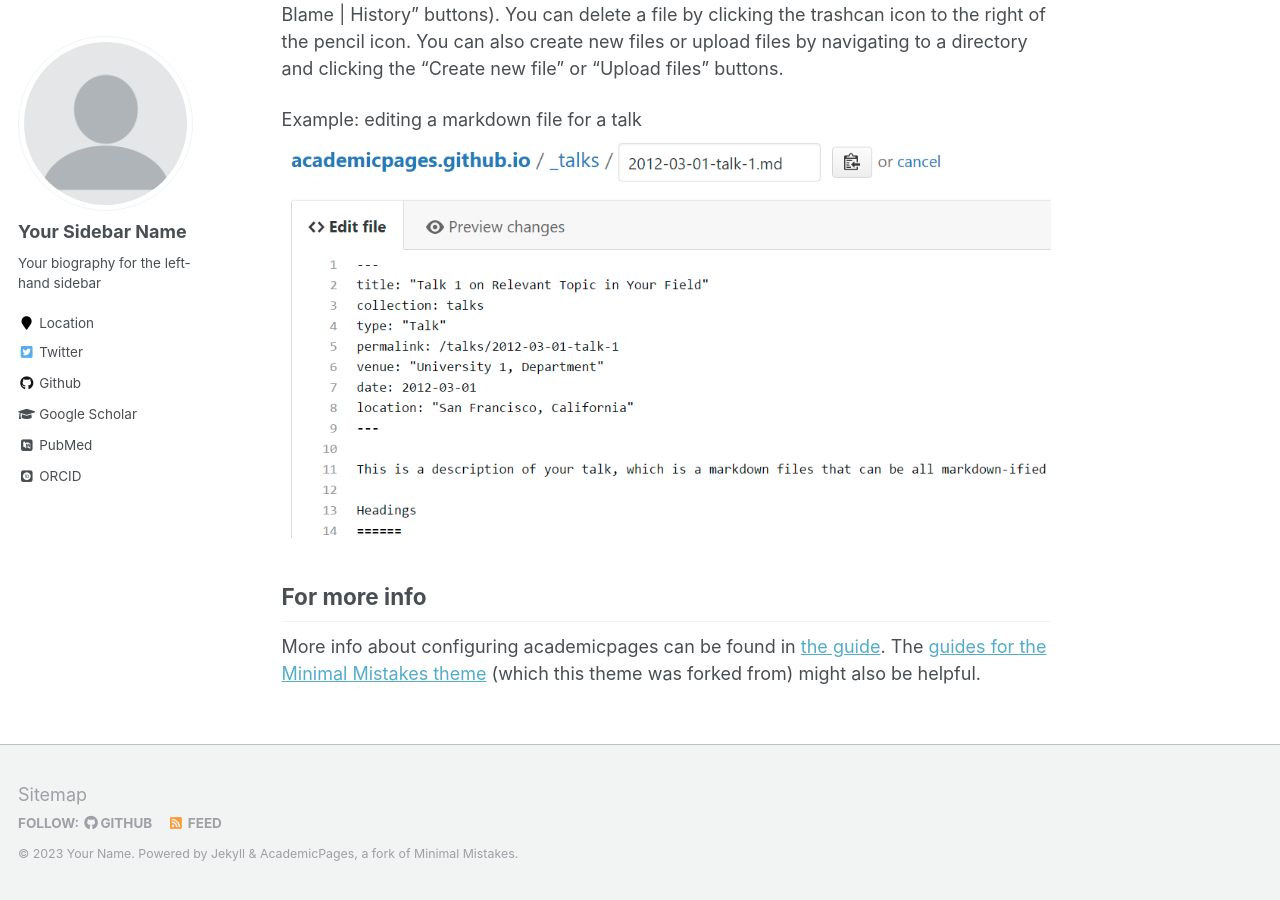
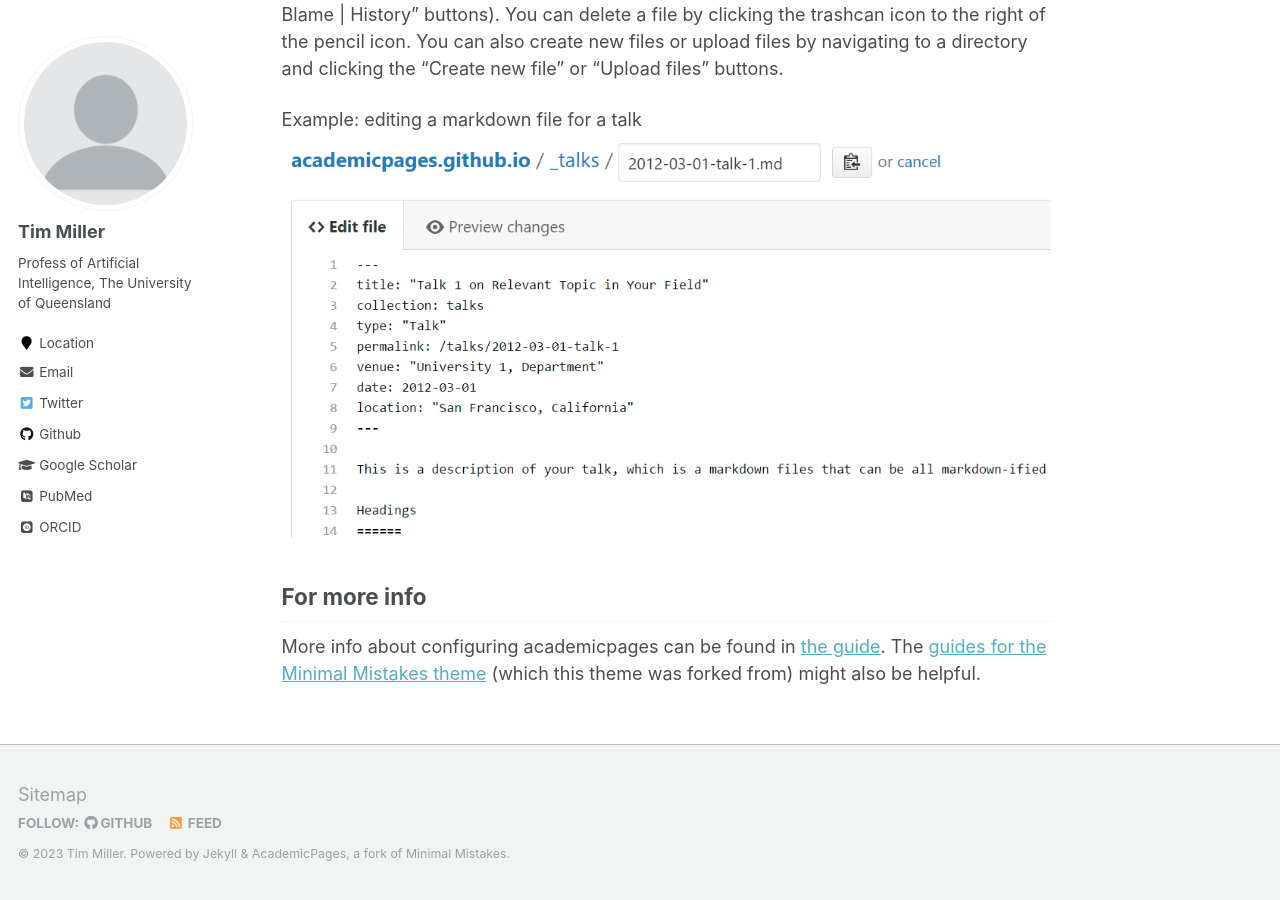
Before and after one commit to uqtmiller/uqtmiller.github.io, a Jekyll site: the page built from _pages/about.md, in a window 1280 px wide and 900 px high, scrolled down 2463 px. Built offline with Jekyll 4.4.1, drawn with Linux system fonts in a browser that asks for light colours; some web fonts are replaced; some of the changed text lies outside the part shown.

Commit message:
ADD: Contact details.

```diff
--- a/_config.yml
+++ b/_config.yml
@@ -6,14 +6,14 @@
 # `jekyll serve`. If you change this file, please restart the server process.
 
 # Site Settings
-locale                   : "en-US"
-title                    : "Your Name / Site Title"
+locale                   : "en-AU"
+title                    : "Tim Miller"
 title_separator          : "-"
-name                     : &name "Your Name"
+name                     : &name "Tim Miller"
 description              : &description "personal description"
-url                      : https://academicpages.github.io # the base hostname & protocol for your site e.g. "https://mmistakes.github.io"
+url                      : https://tmiller.github.io # the base hostname & protocol for your site e.g. "https://mmistakes.github.io"
 baseurl                  : "" # the subpath of your site, e.g. "/blog"
-repository               : "academicpages/academicpages.github.io"
+repository               : "uqtmiller/uqtmiller.github.io"
 teaser                   :  # filename of teaser fallback teaser image placed in /images/, .e.g. "500x300.png"
 breadcrumbs              : false # true, false (default)
 words_per_minute         : 160
@@ -80,14 +80,14 @@ analytics:
 
 # Site Author
 author:
-  name             : "Your Sidebar Name"
+  name             : "Tim Miller"
   avatar           : "profile.png"
-  bio              : "Your biography for the left-hand sidebar"
+  bio              : "Profess of Artificial Intelligence, The University of Queensland"
   location         : "Location"
   employer         :
-  pubmed           : "https://www.ncbi.nlm.nih.gov/pubmed/?term=john+snow"
-  googlescholar    : "http://yourfullgooglescholarurl.com"
-  email            :
+  pubmed           : ""
+  googlescholar    : "https://scholar.google.com/citations?user=7koVt4EAAAAJ&hl=en"
+  email            : "timothy.miller@uq.edu.au"
   researchgate     :  # example: "https://www.researchgate.net/profile/yourprofile"
   uri              :
   bitbucket        :
@@ -96,20 +96,20 @@ author:
   flickr           :
   facebook         :
   foursquare       :
-  github           : "academicpages"
+  github           : "uqtmiller"
   google_plus      :
   keybase          :
   instagram        :
   impactstory      : #"https://profiles.impactstory.org/u/xxxx-xxxx-xxxx-xxxx"
   lastfm           :
   linkedin         :
-  orcid            : "http://orcid.org/yourorcidurl"
+  orcid            : "http://orcid.org/0000-0003-4908-6063"
   pinterest        :
   soundcloud       :
   stackoverflow    : # http://stackoverflow.com/users/123456/username
   steam            :
   tumblr           :
-  twitter          : "replacethistwitterhandle"
+  twitter          : "tmiller_uq"
   vine             :
   weibo            :
   xing             :
```
